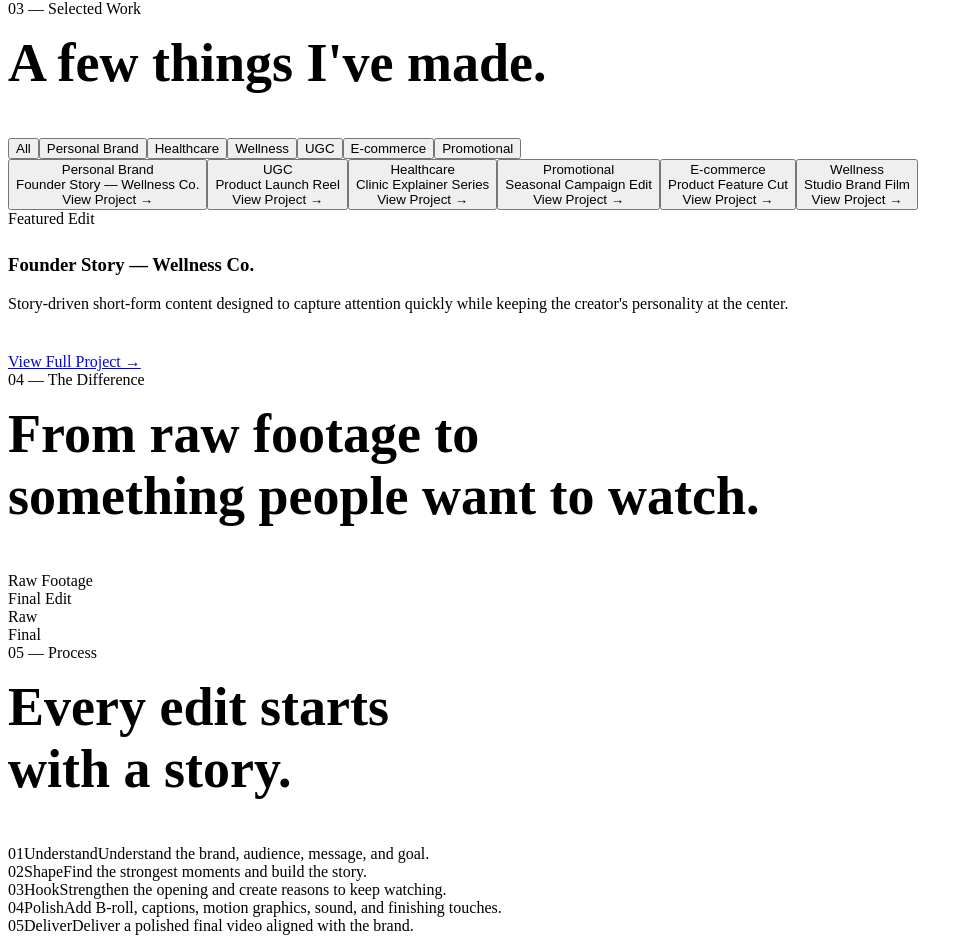
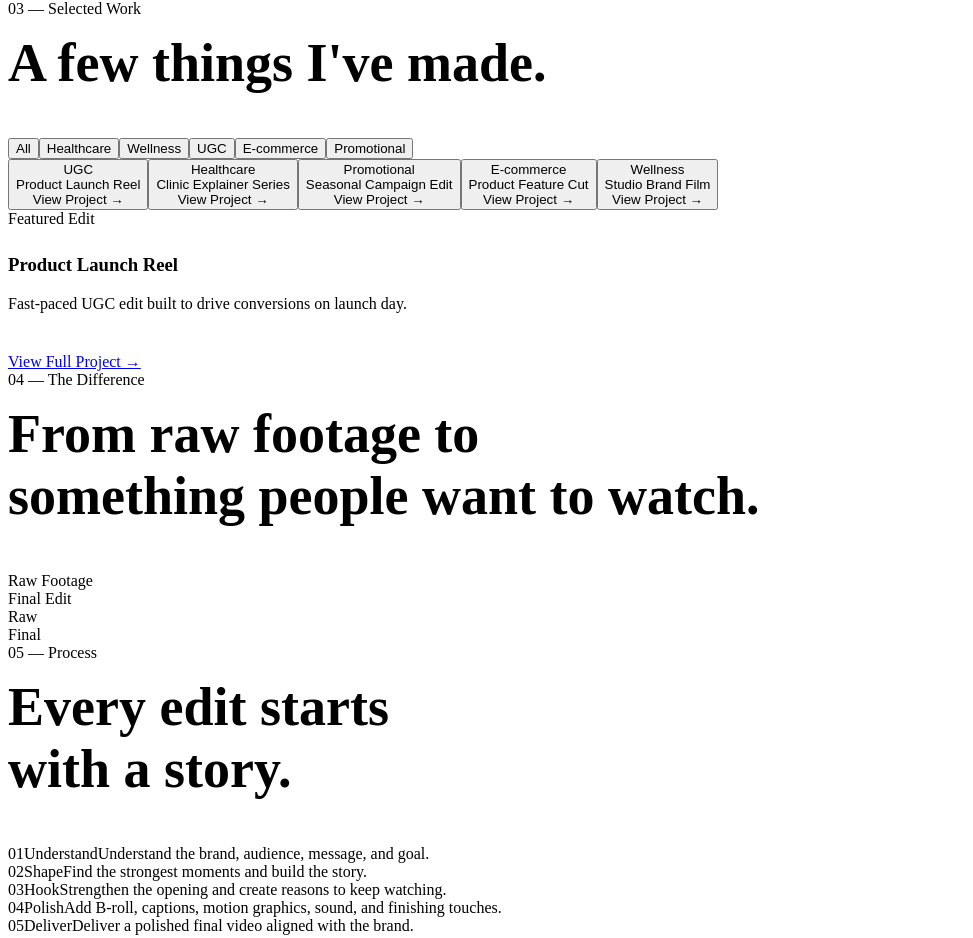
Before and after one commit to KehnxinCodes/ayashna-portfolio2, a React (Vite) app: page / in a window 1280 px wide. Shown: the part 1273-2211 px from the top of the page, without its empty margins (0-973 px from the left). Built offline with nearby package versions, Linux system fonts and the light colour scheme; the HTML template or start-up script is replaced by a standard one.

Commit message:
Update projects.js

```diff
--- a/src/data/projects.js
+++ b/src/data/projects.js
@@ -19,7 +19,6 @@
 
 export const PORTFOLIO_CATEGORIES = [
   "All",
-  "Personal Brand",
   "Healthcare",
   "Wellness",
   "UGC",
@@ -28,19 +27,6 @@ export const PORTFOLIO_CATEGORIES = [
 ];
 
 export const projects = [
-  {
-    id: "founder-story-wellness",
-    title: "Founder Story — Wellness Co.",
-    category: "Personal Brand",
-    client: "Wellness Studio Co.",
-    description:
-      "Story-driven short-form content designed to capture attention quickly while keeping the creator's personality at the center.",
-    thumbnail: null,
-    video: null,
-    year: 2026,
-    size: "large",
-    featured: true,
-  },
   {
     id: "product-launch-reel",
     title: "Product Launch Reel",
```
